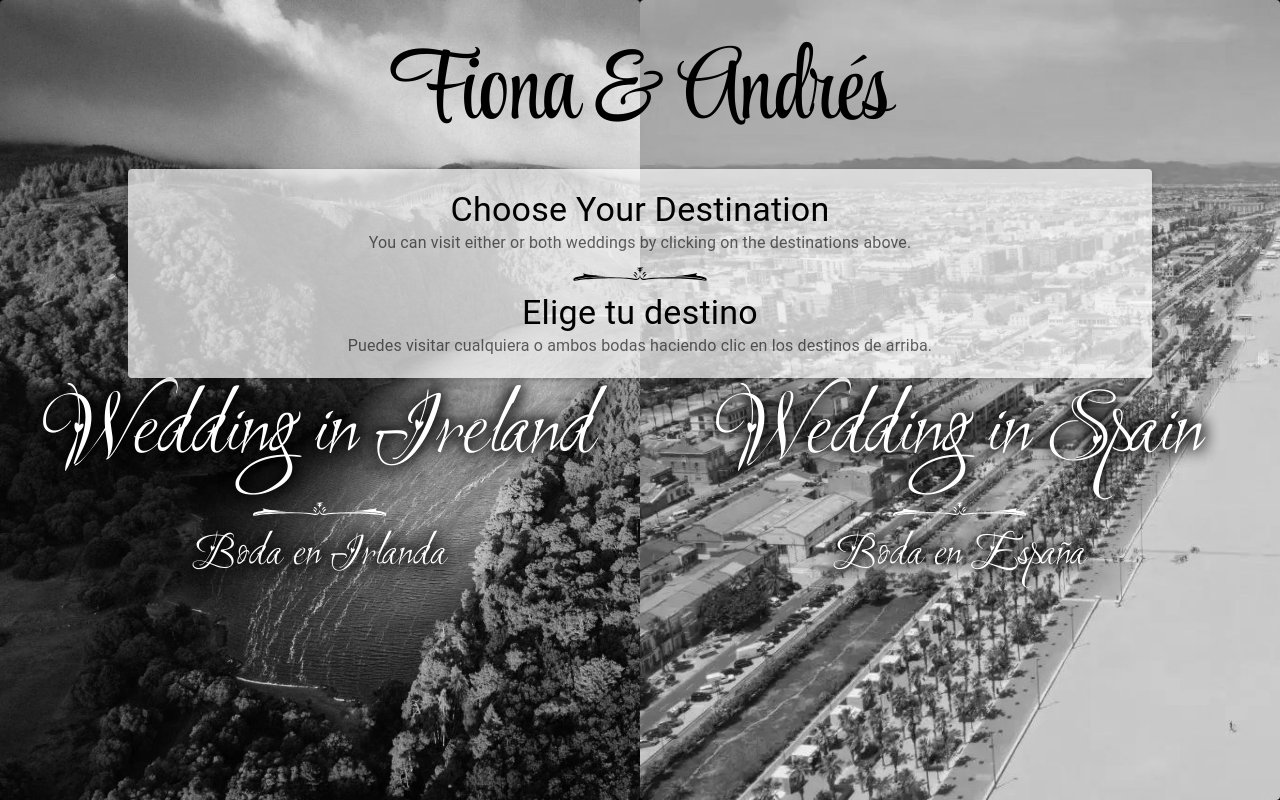
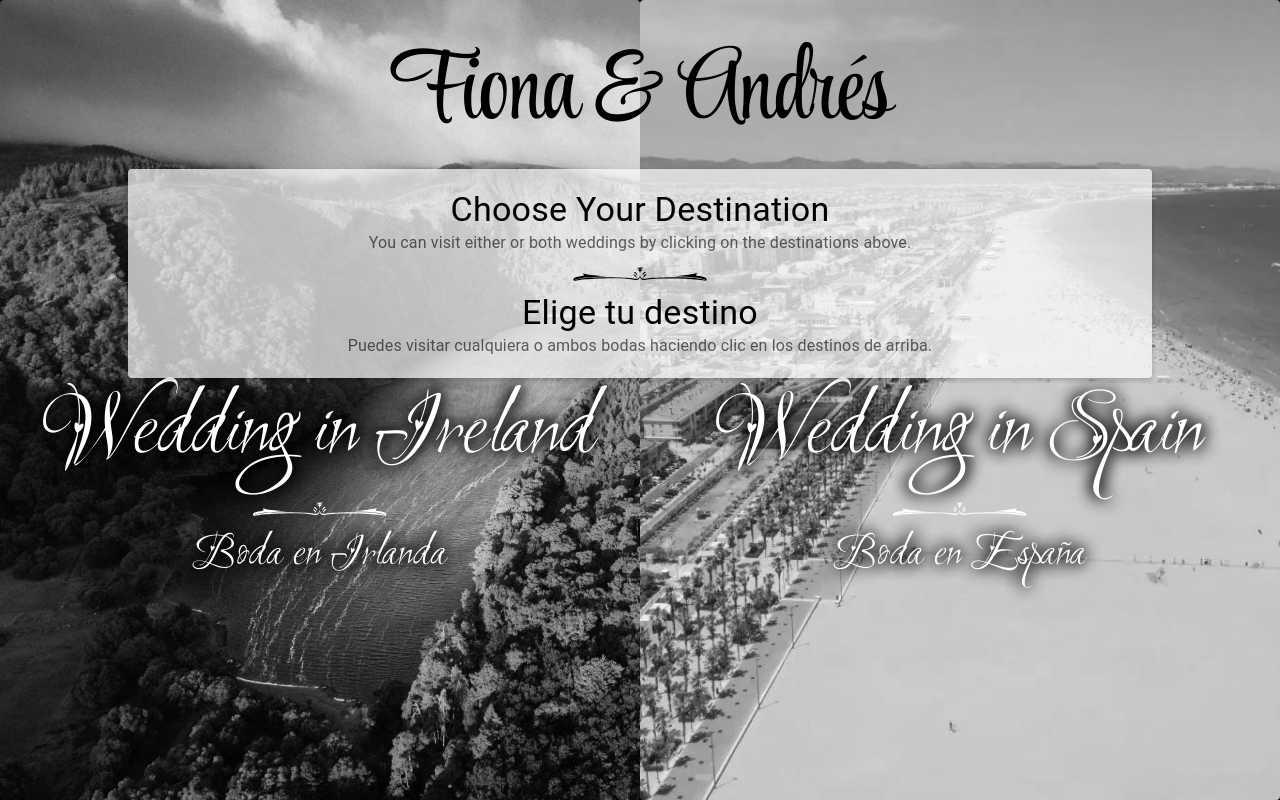
Before and after one commit to discobanco/wedding, a React (Create React App) app: page / in a window 1280 px wide. Built offline with nearby package versions, Linux system fonts and the light colour scheme; the HTML template or start-up script is replaced by a standard one.

Commit message:
fix bg location

```diff
--- a/src/App.tsx
+++ b/src/App.tsx
@@ -16,6 +16,7 @@ const App: React.FC = () => {
           sx={{
             backgroundImage: 'url("img/wicklow.jpg")',
             backgroundSize: "cover",
+            backgroundPosition: "center left",
             display: "flex",
             flexDirection: "column",
             alignItems: "center",
@@ -64,6 +65,7 @@ const App: React.FC = () => {
           sx={{
             backgroundImage: 'url("img/valencia.jpg")',
             backgroundSize: "cover",
+            backgroundPosition: "center center",
             display: "flex",
             flexDirection: "column",
             alignItems: "center",
```
